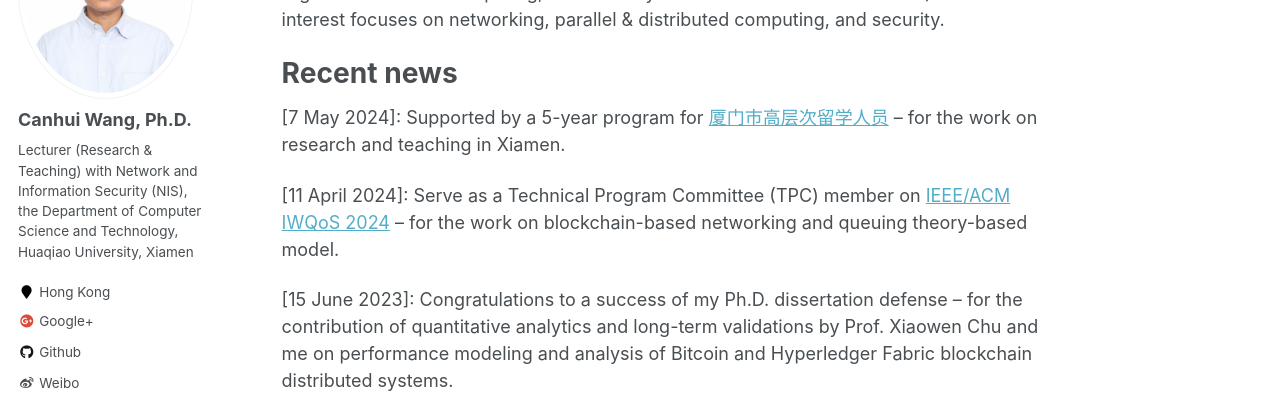
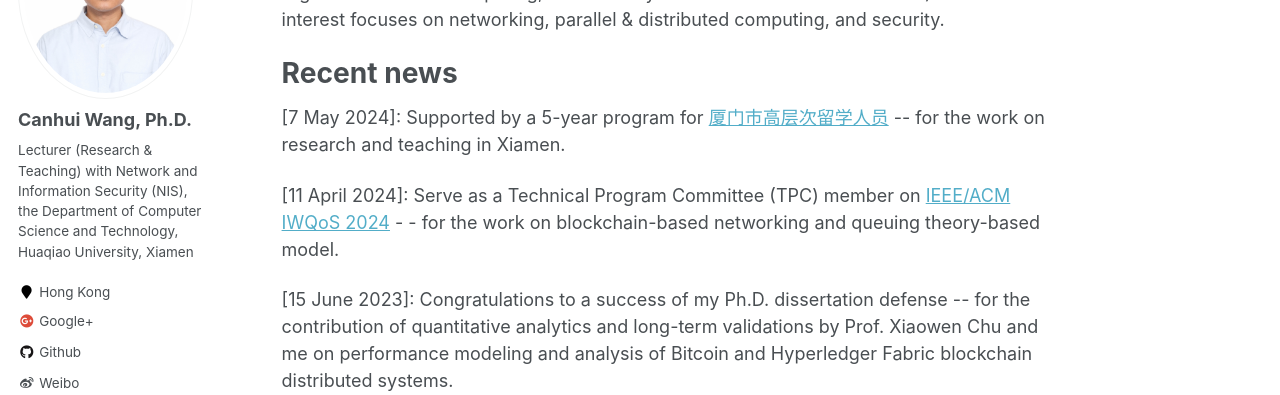
Before and after one commit to Canhui/canhui.github.io, a Jekyll site: the page built from _pages/about.md, in a window 1280 px wide and 900 px high, scrolled down 352 px. Shown: the part 153-548 px from the top of the window. Built offline with Jekyll 4.4.1, drawn with Linux system fonts in a browser that asks for light colours.

```diff
--- a/_pages/about.md
+++ b/_pages/about.md
@@ -13,11 +13,11 @@ Canhui Wang is currently a Lecturer (Research & Teaching) with Network and Infor
 
 Recent news
 ======
-\[7 May 2024\]: Supported by a 5-year program for [厦门市高层次留学人员](http://hrss.xm.gov.cn) -- for the work on research and teaching in Xiamen.
+\[7 May 2024\]: Supported by a 5-year program for [厦门市高层次留学人员](http://hrss.xm.gov.cn) -\- for the work on research and teaching in Xiamen.
 
-\[11 April 2024\]: Serve as a Technical Program Committee (TPC) member on [IEEE/ACM IWQoS 2024](https://iwqos2024.ieee-iwqos.org/committees/technical-program-committee) -- for the work on blockchain-based networking and queuing theory-based model.
+\[11 April 2024\]: Serve as a Technical Program Committee (TPC) member on [IEEE/ACM IWQoS 2024](https://iwqos2024.ieee-iwqos.org/committees/technical-program-committee) - - for the work on blockchain-based networking and queuing theory-based model.
 
-\[15 June 2023\]: Congratulations to a success of my Ph.D. dissertation defense -- for the contribution of quantitative analytics and long-term validations by Prof. Xiaowen Chu and me on performance modeling and analysis of Bitcoin and Hyperledger Fabric blockchain distributed systems.
+\[15 June 2023\]: Congratulations to a success of my Ph.D. dissertation defense \-\- for the contribution of quantitative analytics and long-term validations by Prof. Xiaowen Chu and me on performance modeling and analysis of Bitcoin and Hyperledger Fabric blockchain distributed systems.
 
 
 Job openings
```
